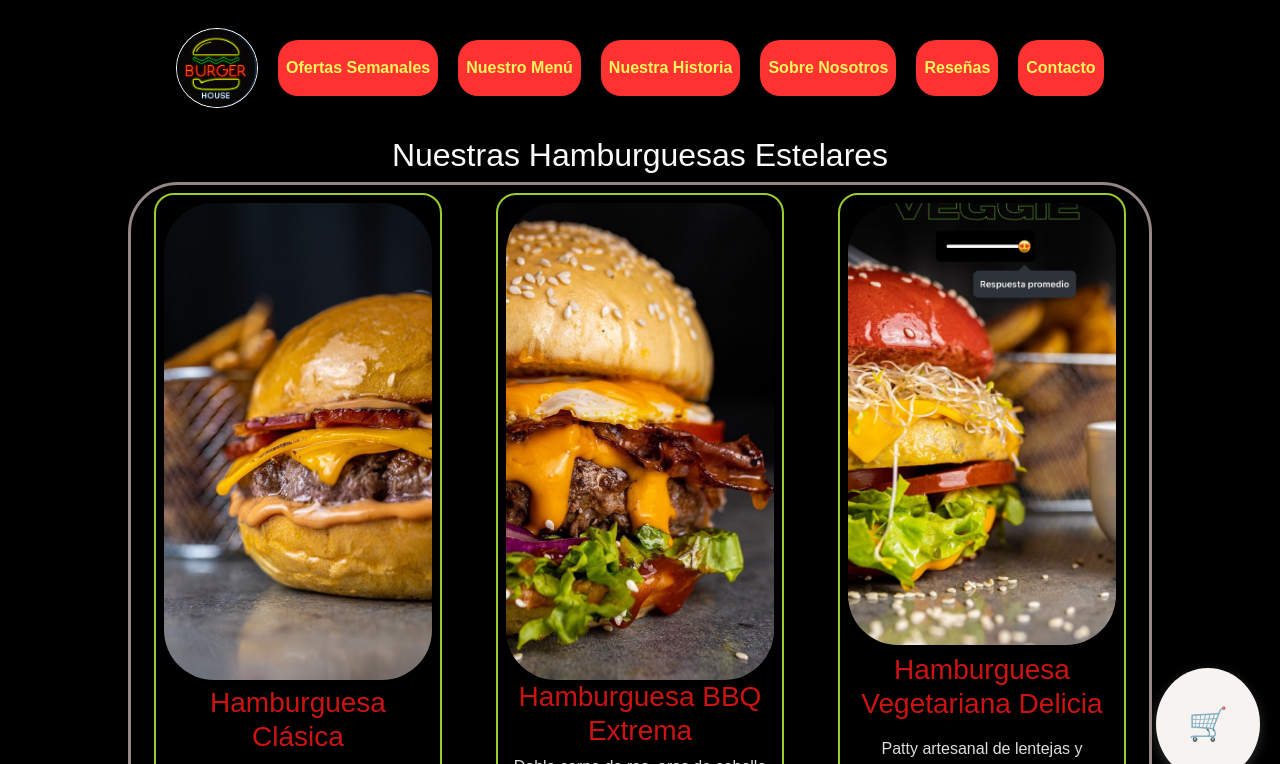
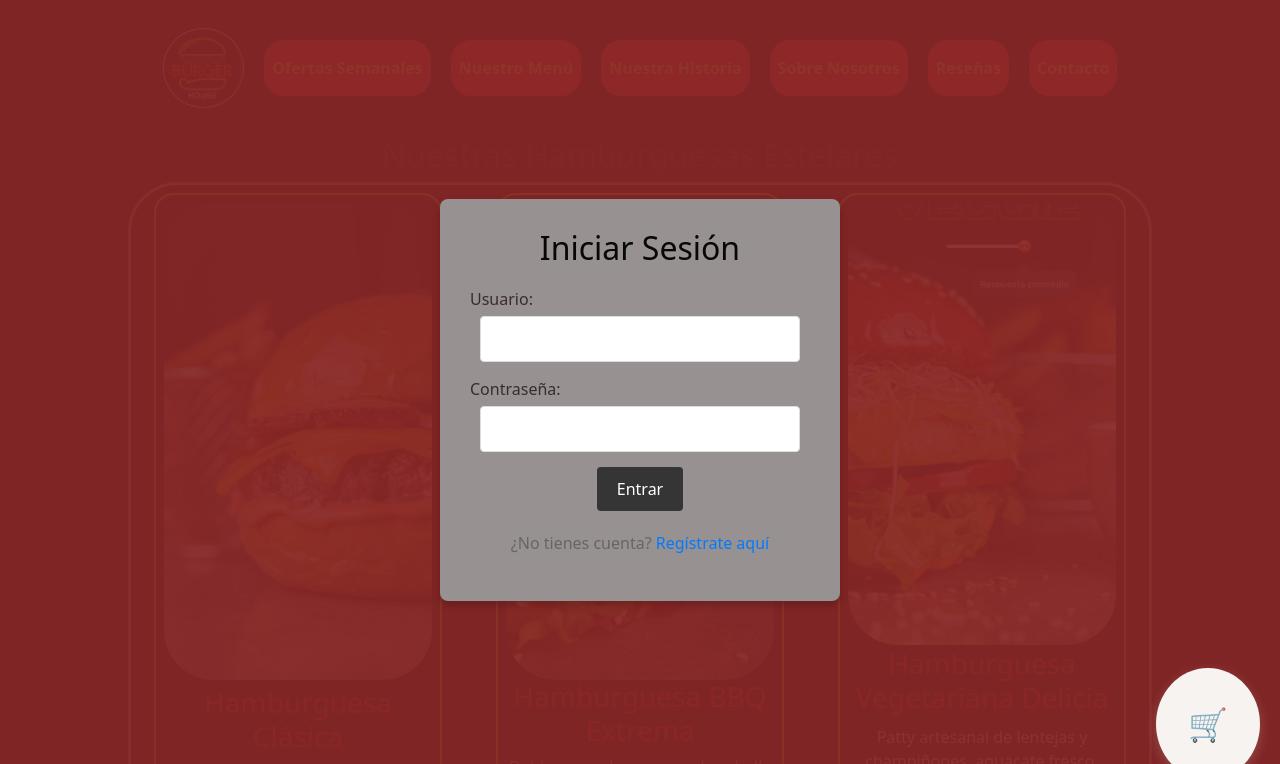
Before and after one commit to tonioara/AntonioAraujo-EntregaFinal-80835, a plain HTML site: page index.html in a window 1280 px wide. Shown: the top 764 px of the page. Drawn offline with nearby package versions, Linux system fonts and the light colour scheme.

Commit message:
agregando inicio de sesion, sin validaciones importante, solo con que no sean vacios entran a la pagina

```diff
--- a/index.html
+++ b/index.html
@@ -13,7 +13,42 @@
 
     <link rel="stylesheet" href="https://cdnjs.cloudflare.com/ajax/libs/font-awesome/6.0.0/css/all.min.css">
 </head>
-<body>
+<body id="pagina-completa">
+
+  <div id="inicio-sesion" class="iniciar-sesion">
+    <div id="tarjeta-inicio" class="form-card">
+        <h2>Iniciar Sesión</h2>
+        <form id="form-iniciar">
+            <label for="username">Usuario:</label>
+            <input type="text" id="username" name="username" required>
+
+            <label for="password">Contraseña:</label>
+            <input type="password" id="password" name="password" required>
+
+            <button type="submit">Entrar</button>
+            <p>¿No tienes cuenta? <a href="#" id="ver-registroCard">Regístrate aquí</a></p>
+        </form>
+    </div>
+
+    <div id="registrarse" class="form-card" style="display: none;">
+        <h2>Registrarse</h2>
+        <form id="form-registrarse">
+
+            <label for="reg-email">Email:</label>
+            <input type="email" id="reg-email" name="reg-email" required>
+
+            <label for="reg-password">Contraseña:</label>
+            <input type="password" id="reg-password" name="reg-password" required>
+
+            <label for="reg-confirm-password">Confirmar Contraseña:</label>
+            <input type="password" id="reg-confirm-password" name="reg-confirm-password" required>
+
+            <button type="submit">Registrar</button>
+            <p>¿Ya tienes cuenta? <a href="#" id="ver-iniciarCard">Iniciar Sesión</a></p>
+        </form>
+    </div>
+</div>
+
     <header>
           <nav class="navbar navbar-expand-lg nav-mio">
               <div class="container-fluid">
@@ -84,5 +119,6 @@
         AOS.init();
     </script>-->
     <script src="./main.js"></script>
+
 </body>
 </html>
--- a/main.js
+++ b/main.js
@@ -1,8 +1,6 @@
 
 //carrito en localstorage
 let carritoOpen=JSON.parse(localStorage.getItem('carritoAbierto')) || false
-
-
 
 
 /// USANDO Carrito
@@ -14,13 +12,9 @@ comprar.addEventListener('click',()=>{
     localStorage.removeItem('carrito')
     mostrarCarrito();
 })
-
-
-
 const carritobtn= document.getElementById(`carrrito-btn`)
 const aside= document.getElementById('cart-panel')
 const cartProdcutos=document.getElementById('cartProdcutos')
-
 
 /// Card Hamburguesa
 const contenedorCard=document.getElementById('menuGrid')
@@ -28,8 +22,51 @@ const contenedorCard=document.getElementById('menuGrid')
 /// card Pizzas
 const contenedorCardPizzas=document.getElementById('pizzas-card')
 
-///FUNCIONALIDADES
+///FORMULARIO INICIO SESION
+const inicioSesion= document.getElementById('inicio-sesion')
+const inicioCard = document.getElementById('tarjeta-inicio');
+const registerCard = document.getElementById('registrarse');
+const mainContent = document.getElementById('pagina-completa');
+const verRegistroCard = document.getElementById('ver-registroCard');
+const verIniciarCard = document.getElementById('ver-iniciarCard');
+const cargarDatosInicio = document.getElementById('form-iniciar');
+const cargarDatosRegistro = document.getElementById('form-registrarse');
 
+const logoutButton = document.getElementById('logoutButton');
+
+inicioSesion.style.display='flex'
+inicioCard.style.display='flex'
+registerCard.style.display='none'
+
+verRegistroCard.addEventListener('click',()=>{
+    inicioCard.style.display='none'
+    registerCard.style.display='block'
+})
+verIniciarCard.addEventListener('click',()=>{
+    inicioCard.style.display='flex'
+    registerCard.style.display='none'
+})
+//Datos para el inicio de sesion
+const usuarioNombreInput=document.getElementById('username')
+const usuarioContraInput=document.getElementById('password')
+
+cargarDatosInicio.addEventListener('submit',(e)=>{
+    e.preventDefault()
+    usuarioNombre=usuarioNombreInput.value.trim()
+    usuarioPass=usuarioContraInput.value.trim()
+    console.log(usuarioNombre)
+    console.log(usuarioPass)
+
+    if(usuarioNombre !== '' && usuarioPass !== ''){
+        inicioSesion.style.display='none'
+
+    }
+// datos para el registro de usuarios
+})
+cargarDatosRegistro.addEventListener('click',(e)=>{
+    e.preventDefault()
+
+})
 
 carritobtn.addEventListener('click', (e)=>{
     if(!aside.classList.contains('active')){
--- a/styles/estilos.css
+++ b/styles/estilos.css
@@ -1,10 +1,88 @@
-body {
+.body {
     font-family: 'Arial', sans-serif;
     margin: 0;
     padding: 0;
-    color: #fafafa; /* Texto principal */
-    background-color: #000000; /* Fondo general */
+    color: #fafafa;
+    background-color: #000000;
 }
+.iniciar-sesion {
+    position: fixed;
+    top: 0;
+    left: 0;
+    width: 100%;
+    height: 100%;
+    background-color: rgba(136, 40, 40, 0.945);
+    display: flex;
+    justify-content: center;
+    align-items: center;
+    z-index: 1000; /* Asegura que esté por encima de todo */
+  }
+
+  /* Estilos para las tarjetas de formulario */
+  .form-card {
+    background-color: #979191;
+
+    padding: 30px;
+    border-radius: 8px;
+    box-shadow: 0 4px 8px rgba(0, 0, 0, 0.2);
+    display: flex;
+    flex-direction: column;
+    text-align: center;
+    max-width: 400px;
+    width: 90%;
+  }
+
+  .form-card h2 {
+    margin-bottom: 20px;
+    color: #070707;
+  }
+
+  .form-card form label {
+    display: block;
+    text-align: left;
+    margin-bottom: 5px;
+    color: #3a2c2c;
+  }
+
+  .form-card form input[type="text"],
+  .form-card form input[type="email"],
+  .form-card form input[type="password"] {
+    width: calc(100% - 20px); /* Ajusta el ancho para el padding */
+    padding: 10px;
+    margin-bottom: 15px;
+    border: 1px solid #ddd;
+    border-radius: 4px;
+  }
+
+  .form-card form button {
+    background-color: #353535;
+    color: white;
+    padding: 10px 20px;
+    border: none;
+    border-radius: 4px;
+    cursor: pointer;
+    font-size: 16px;
+    transition: background-color 0.3s ease;
+  }
+
+  .form-card form button:hover {
+    background-color: #4e4e4e;
+  }
+
+  .form-card p {
+    margin-top: 20px;
+    color: #666;
+  }
+
+  .form-card p a {
+    color: #007bff;
+    text-decoration: none;
+  }
+
+  .form-card p a:hover {
+    text-decoration: underline;
+  }
+
 .img-ofertas{
     width: 500px;
     height: 650px;
@@ -17,14 +95,14 @@ body {
     border-radius: 50px;
 }
 header {
-    background-color: #000000; /* Fondo del encabezado */
+    background-color: #000000;
     padding: 20px;
     display: flex;
     flex-direction: row;
     justify-content: center;
     text-align: center;
     align-items: center;
-    box-shadow: 0 2px 4px rgba(255, 244, 244, 0.1); /* Sombra sutil */
+    box-shadow: 0 2px 4px rgba(255, 244, 244, 0.1);
 }
 .logo{
     max-height: 80px;
@@ -54,11 +132,11 @@ nav li {
     padding: 1rem;
     border-radius: 20px;
     font-weight: bold;
-    transition: color 0.3s ease; /* Transición suave al pasar el ratón */
+    transition: color 0.3s ease;
 }
 
 .nav-link:hover {
-    color: #ff6600; /* Cambio de color al pasar el ratón */
+    color: #ff6600;
     background-color:#fff453;
 }
 
@@ -73,7 +151,7 @@ nav li {
 }
 
 h1 {
-    color: #f7c72c; /* Rojo vibrante para los títulos */
+    color: #f7c72c;
     font-size: 3rem;
 
 }
```
